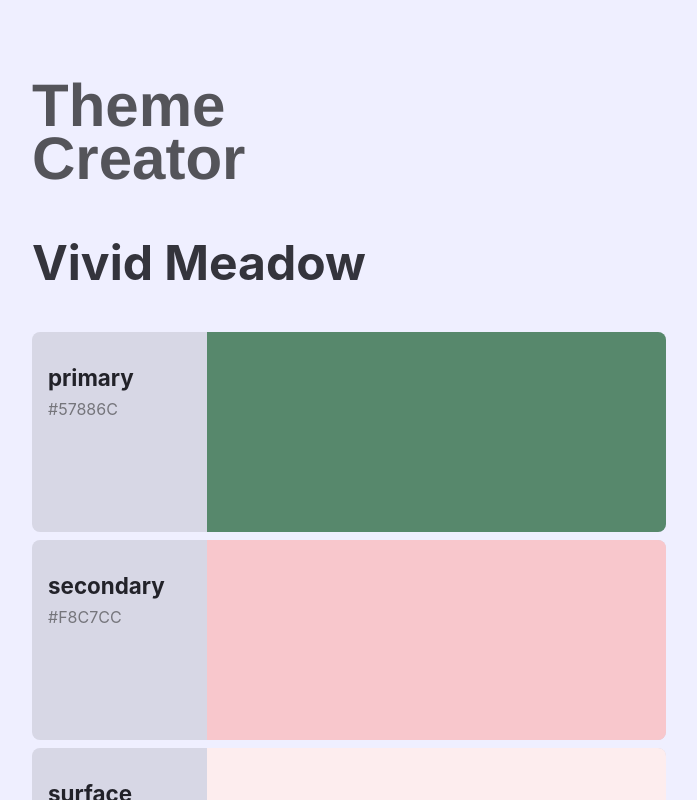
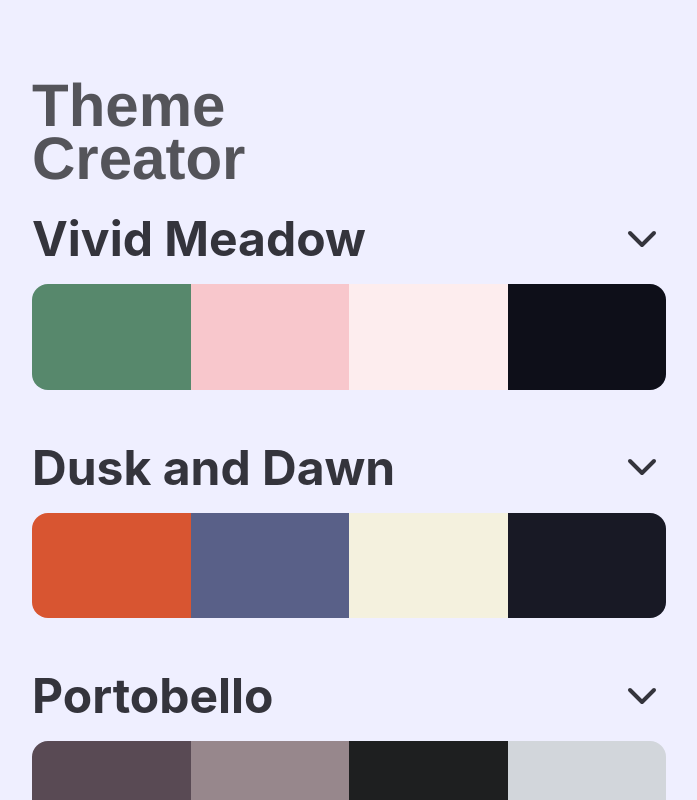
Before and after one commit to neuefische-web-demos/theme-creator-example-solution, a React (Create React App) app: page / in a window 1280 px wide. Shown: the top 800 px of the page, without its empty margins (291-988 px from the left). Built offline with nearby package versions, Linux system fonts and the light colour scheme.

Commit message:
add part 2

```diff
--- a/src/App.css
+++ b/src/App.css
@@ -14,7 +14,7 @@
   font-size: 3rem;
 }
 
-.color-list {
+.theme-list {
   display: grid;
-  gap: 0.5rem;
+  gap: 3rem;
 }
--- a/src/App.js
+++ b/src/App.js
@@ -1,20 +1,19 @@
 import "./App.css";
-import ColorCard from "./components/ColorCard";
+
+import Theme from "./components/Theme";
 import { themes } from "./lib/data";
 
 function App() {
-  const theme = themes[0];
   return (
     <>
       <header className="header">
         <h1>Theme Creator</h1>
       </header>
       <main className="main-container">
-        <h2 className="theme-title">{theme.name}</h2>
-        <ul className="color-list">
-          {theme.colors.map((color) => (
-            <li key={color.role}>
-              <ColorCard color={color} />
+        <ul className="theme-list">
+          {themes.map((theme) => (
+            <li key={theme.id}>
+              <Theme name={theme.name} colors={theme.colors} />
             </li>
           ))}
         </ul>
--- /dev/null
+++ b/src/components/ColorList.css
@@ -0,0 +1,4 @@
+.color-list {
+  display: grid;
+  gap: 0.5rem;
+}
--- /dev/null
+++ b/src/components/ColorList.js
@@ -0,0 +1,14 @@
+import ColorCard from "./ColorCard";
+import "./ColorList.css";
+
+export default function ColorList({ colors }) {
+  return (
+    <ul className="color-list">
+      {colors.map((color) => (
+        <li key={color.role}>
+          <ColorCard color={color} />
+        </li>
+      ))}
+    </ul>
+  );
+}
--- /dev/null
+++ b/src/components/Theme.css
@@ -0,0 +1,20 @@
+.theme {
+  display: grid;
+  gap: 0.5rem;
+}
+
+.theme__title {
+  font-size: 3rem;
+  margin: 0;
+}
+
+.theme__toggle-details-button {
+  all: unset;
+  background-color: transparent;
+  color: inherit;
+  cursor: pointer;
+  display: grid;
+  grid-template-columns: 1fr auto;
+  align-items: center;
+  gap: 0.5rem;
+}
--- /dev/null
+++ b/src/components/Theme.js
@@ -0,0 +1,30 @@
+import "./Theme.css";
+import ColorList from "./ColorList";
+import ThemePreview from "./ThemePreview";
+import { useState } from "react";
+import { IconChevronDown, IconChevronUp } from "@tabler/icons-react";
+
+export default function Theme({ name, colors }) {
+  const [showDetails, setShowDetails] = useState(false);
+  function toggleDetails() {
+    setShowDetails(!showDetails);
+  }
+
+  return (
+    <section className="theme">
+      <button className="theme__toggle-details-button" onClick={toggleDetails}>
+        <h2 className="theme__title">{name}</h2>
+        {showDetails ? (
+          <IconChevronUp size="3rem" />
+        ) : (
+          <IconChevronDown size="3rem" />
+        )}
+      </button>
+      {showDetails ? (
+        <ColorList colors={colors} />
+      ) : (
+        <ThemePreview colors={colors} />
+      )}
+    </section>
+  );
+}
--- /dev/null
+++ b/src/components/ThemePreview.css
@@ -0,0 +1,13 @@
+.theme-preview {
+  margin-top: 0.5rem;
+  display: grid;
+  grid-template-columns: repeat(4, 1fr);
+  overflow: hidden;
+  border-radius: 16px;
+}
+
+.theme-preview__color {
+  width: 100%;
+
+  aspect-ratio: 3 / 2;
+}
--- /dev/null
+++ b/src/components/ThemePreview.js
@@ -0,0 +1,16 @@
+import "./ThemePreview.css";
+
+export default function ThemePreview({ colors }) {
+  return (
+    <ul className="theme-preview">
+      {colors.map((color) => (
+        <li key={color.role}>
+          <div
+            className="theme-preview__color"
+            style={{ backgroundColor: color.value }}
+          ></div>
+        </li>
+      ))}
+    </ul>
+  );
+}
--- a/src/index.css
+++ b/src/index.css
@@ -35,5 +35,4 @@ body {
 ul {
   list-style-type: none;
   padding: 0;
-  margin: 0;
 }
```
